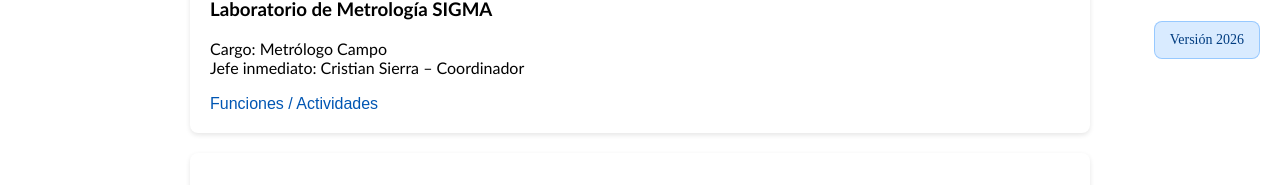
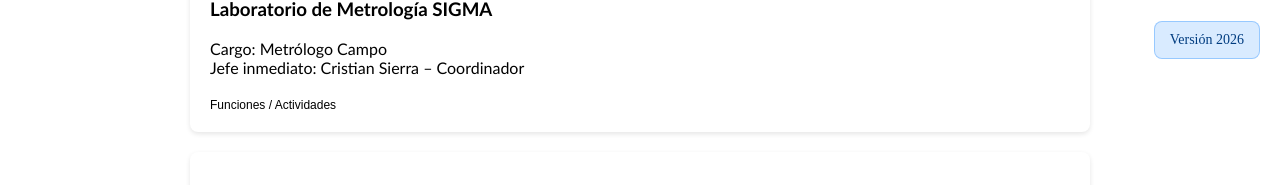
Before and after one commit to JohanCortes-Cloud/Portafolio, a plain HTML site: page index.html in a window 1280 px wide. Shown: the part 721-906 px from the top of the page. Drawn offline with Linux system fonts and the light colour scheme.

Commit message:
Update index.html

```diff
--- a/index.html
+++ b/index.html
@@ -10,11 +10,11 @@
         .btn-funciones {
             background: none;
             border: none;
-            color: #0056b3;
+            color: black;
             cursor: pointer;
             padding: 0;
             margin: 0;
-            font-size: 16px;
+            font-size: 12px;
             text-underline-offset: 3px;
         }
 
```
